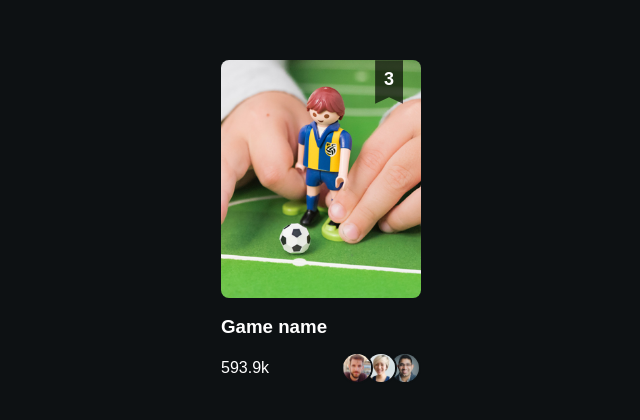
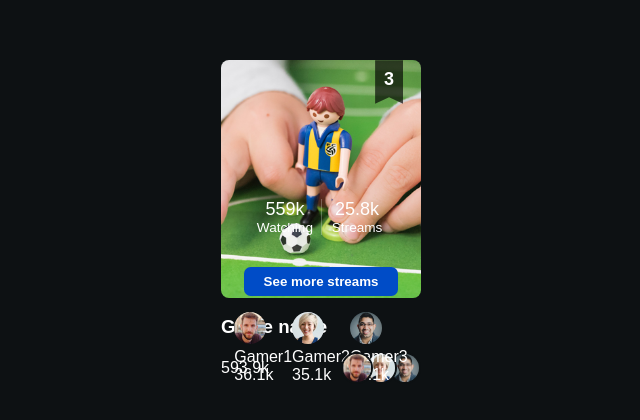
Before and after one commit to Byron2016/aaa_prueba, a website: page public/index_animatedCard.html in a window 1280 px wide. Shown: the part 186-606 px from the top of the page, without its empty margins (319-959 px from the left). Drawn offline with Linux system fonts and the light colour scheme.

Commit message:
19_IconosDebajoboton_58.21

```diff
--- a/public/index_animatedCard.html
+++ b/public/index_animatedCard.html
@@ -43,15 +43,24 @@
       </div>
       <button class="btn">See more streams</button>
       <div class="streamers">
-        <div class="streamers">
+        <div class="streamer">
+          <div class="icon">
+            <img src="./img/animatedCard/streamer-1.jpg" alt="">
+          </div>
           <p class="name">Gamer1</p>
           <p class="number">36.1k</p>
         </div>
-        <div class="streamers">
+        <div class="streamer">
+          <div class="icon">
+            <img src="./img/animatedCard/streamer-2.jpg" alt="">
+          </div>
           <p class="name">Gamer2</p>
           <p class="number">35.1k</p>
         </div>
-        <div class="streamers">
+        <div class="streamer">
+          <div class="icon">
+            <img src="./img/animatedCard/streamer-3.jpg" alt="">
+          </div>
           <p class="name">Gamer3</p>
           <p class="number">34.1k</p>
         </div>
--- a/src/sass/animatedCard/animatedmain.scss
+++ b/src/sass/animatedCard/animatedmain.scss
@@ -111,7 +111,7 @@ img {
 
 .back {
   //display: none;
-  opacity: 0;
+  opacity: 1;
   position: absolute;
   bottom: 0;
   left: 0;
```
Also changed, not shown: src/sass/animatedCard/animatedmain.css.
